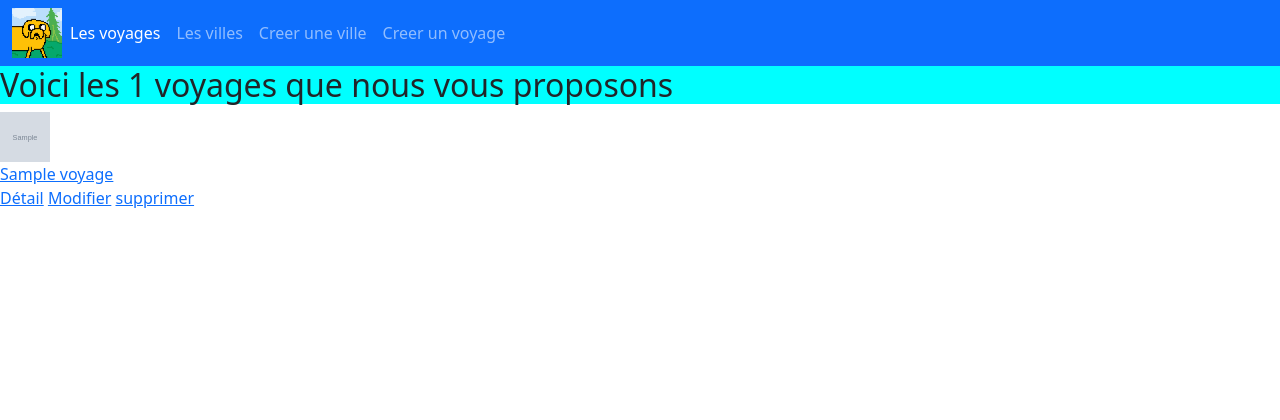
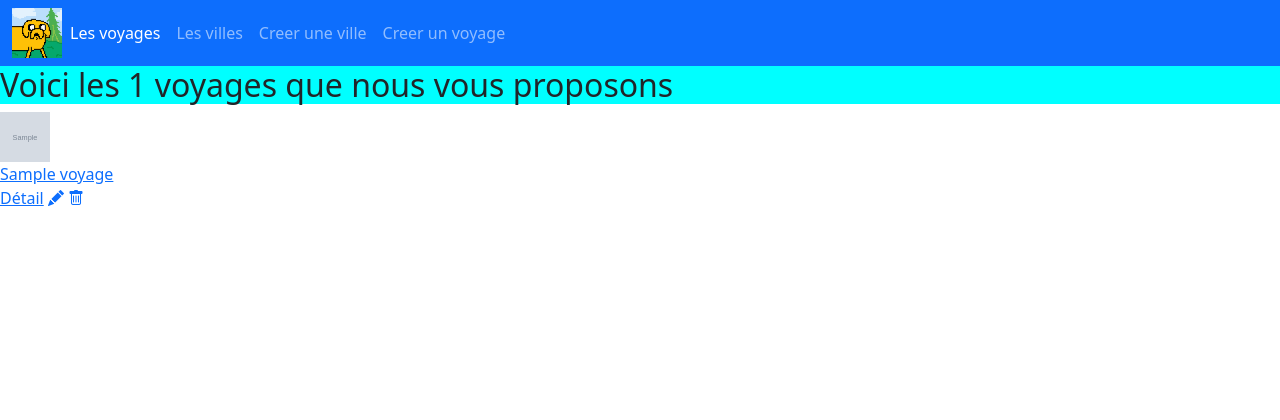
Before and after one commit to Iry77/webtravel, a Django app: page /voyages/ in a window 1280 px wide. Shown: the top 420 px of the page. Run offline with Django 5.2, Linux system fonts and the light colour scheme; tables that the repository leaves empty hold one stand-in row (values such as "Sample post"); grey boxes marked "Sample" are stand-in pictures; some libraries are stand-ins or nearby versions.

Commit message:
fin TP10

```diff
--- a/webtravel/applitravel/forms.py
+++ b/webtravel/applitravel/forms.py
@@ -14,10 +14,11 @@ class VilleForm(forms.ModelForm) :
 class VoyageForm(forms.ModelForm) :
     class Meta :
         model = Voyage
-        fields = ['Titre', 'Prix']
+        fields = ['Titre', 'Prix', 'image']
         labels = {
             'Titre' : 'Titre du voyage',
             'Prix' : 'Prix du voyage',
+            'image' : 'Photo du voyage',
         }
 
 class EtapeForm(forms.ModelForm) :
--- a/webtravel/applitravel/models.py
+++ b/webtravel/applitravel/models.py
@@ -26,7 +26,7 @@ class Voyage(models.Model) :
     Prix = models.DecimalField(max_digits = 8, decimal_places = 2)
 
     # l'image de presentation du voyage
-    image = models.ImageField(default= 'imagesVoyage/default.jpg', upload_to='imagesVoyages/')
+    image = models.ImageField(default= 'imagesVoyage/default.jpg', upload_to='imagesVoyage/')
     #une méthide de type, "tostring"
     def __str__(self) -> str :
         return self.Titre + '(' + str(self.Prix) + ')'
--- a/webtravel/applitravel/templates/applitravel/formulaireCreationVoyage.html
+++ b/webtravel/applitravel/templates/applitravel/formulaireCreationVoyage.html
@@ -6,7 +6,7 @@ Création d'une voyage
 
 {% block main %}
     <h2>Création d'un voyage</h2>
-    <form action="/voyages/create" method="post">
+    <form enctype="multipart/form-data" action="/voyages/create" method="post">
         {% csrf_token %}
         {{ form.as_p }}
         <button type="submit" class="btn-btn-primary">Créer</button>
--- a/webtravel/applitravel/templates/applitravel/voyages.html
+++ b/webtravel/applitravel/templates/applitravel/voyages.html
@@ -18,9 +18,9 @@ Les voyages
         </div>
         <div>
             <a href="{{voy.IDVoyage}}">Détail</a>
-            <a href="{{voy.IDVoyage}}/update">Modifier</a>
-            <a href="{{voy.IDVoyage}}/delete">supprimer</a>
+            <a href="{{voy.IDVoyage}}/update"><i class="bi bi-pencil-fill"></i></a>
+            <a href="{{voy.IDVoyage}}/delete"><i class="bi bi-trash"></i></a>
         </div>
-            {% endfor %}
+        {% endfor %}
     </div>
 {% endblock%}
--- a/webtravel/applitravel/views.py
+++ b/webtravel/applitravel/views.py
@@ -72,7 +72,7 @@ def formulaireCreationVoyage(request) :
     )
 
 def CreerVoyage(request) :
-    form = VoyageForm(request.POST)
+    form = VoyageForm(request.POST, request.FILES)
     if form.is_valid():
         titre = form.cleaned_data['Titre']
         form.save()
--- a/webtravel/webtravel/settings.py
+++ b/webtravel/webtravel/settings.py
@@ -126,4 +126,4 @@ DEFAULT_AUTO_FIELD = "django.db.models.BigAutoField"
 
 # Repertoires des images
 MEDIA_URL = "images/"
-MEDIA_ROOT = BASE_DIR / '/images'
+MEDIA_ROOT = BASE_DIR / 'images'
```
Also changed, not shown: webtravel/images/imagesVoyage/floride.jpg (renamed from webtravel/images/imagesVoyages/floride.jpg), webtravel/images/imagesVoyage/newyork.jpg (renamed from webtravel/images/imagesVoyages/newyork.jpg), webtravel/images/imagesVoyage/ouest.jpg (renamed from webtravel/images/imagesVoyages/ouest.jpg).
